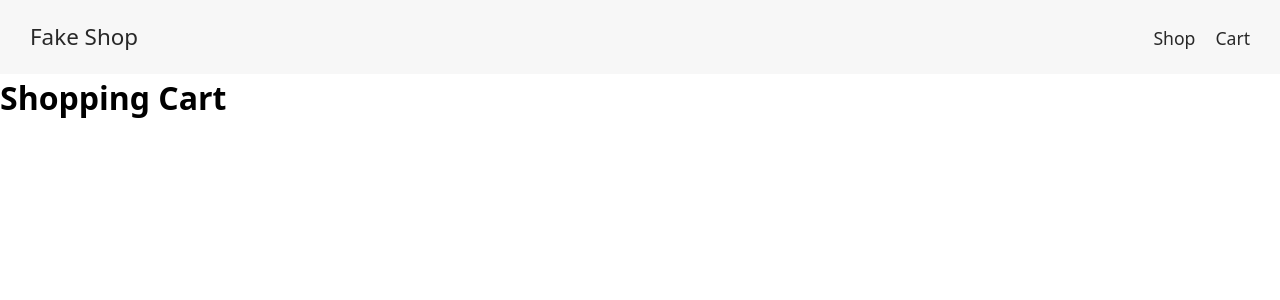
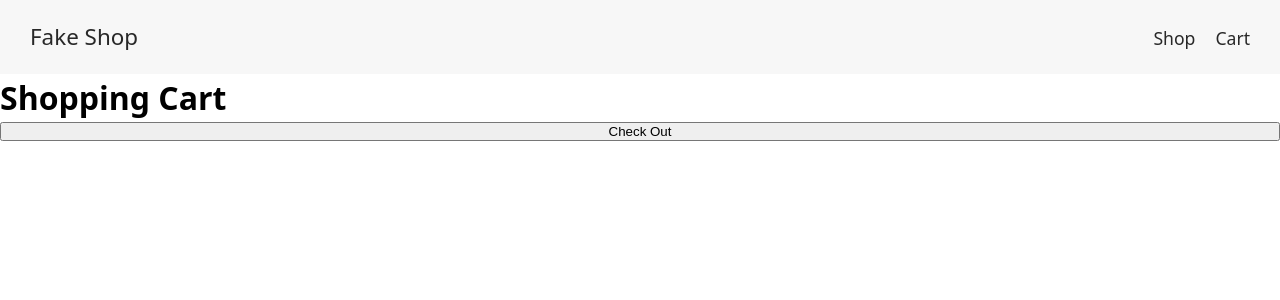
Before and after one commit to chocoisntlate/Shopping-Cart, a React (Vite) app: page /cart in a window 1280 px wide. Shown: the top 300 px of the page. Built offline with nearby package versions, Linux system fonts and the light colour scheme.

Commit message:
code is disgusting, but just get it workign first

```diff
--- a/src/components/cart.jsx
+++ b/src/components/cart.jsx
@@ -6,15 +6,40 @@ const StyledText = styled.h1`
 `
 
 export default function Cart() {
-    const { itemsList } = useOutletContext()
+    const { itemsList, incrementItem, decrementItem, removeItem } = useOutletContext()
 
     return (
         <>
             <StyledText>Shopping Cart</StyledText>
             {itemsList.map((item) => {
-                return <div>{item.name + ": " + item.count}</div>
+                return (
+                    <div>
+                        <img src={item.img}></img>
+                        <div>{item.name + ": " + item.count}</div>
+                        <CartItemBar
+                            incrementItem={incrementItem}
+                            decrementItem={decrementItem}
+                            removeItem={removeItem}
+                            itemName={item.name}
+                            productImg={item.img}
+                        />
+                    </div>
+                )
             })}
+            <button>Check Out</button>
 
         </>
     )
 }
+
+function CartItemBar({incrementItem, decrementItem, removeItem, itemName, productImg}) {
+    return (
+        <>
+            <div>
+                <button onClick={() => decrementItem(itemName, productImg)}>Decrement Item</button>
+                <button onClick={() => incrementItem(itemName, productImg)}>Increment Item</button>
+                <button onClick={() => removeItem(itemName)}>Remove Item</button>
+            </div>
+        </>
+    )
+}
--- a/src/components/home.jsx
+++ b/src/components/home.jsx
@@ -17,9 +17,10 @@ const Welcome = styled.h1`
 `
 
 class Item {
-    constructor(name, count) {
+    constructor(name, count, img) {
         this.name = name
         this.count = count
+        this.img = img
     }
 }
 
@@ -29,21 +30,44 @@ export default function Home() {
 
     const hasChildRoute = location.pathname !== "/";
 
-    const addToCart = (itemToAdd, count) => {
+    const addToCart = (itemToAdd, count, productImage) => {
         const index = itemsList.findIndex(item => item.name == itemToAdd)
 
         if (index == -1) {
-            setItemsList(prev => [...prev, new Item(itemToAdd, count)])
+            setItemsList(prev => [...prev, new Item(itemToAdd, count, productImage)])
         } else {
-            setItemsList(prev => prev.map((item, i) => i === index ? new Item(item.name, item.count + count) : item))
+            setItemsList(prev => prev.map((item, i) => i === index ? new Item(item.name, item.count + count, productImage) : item))
         }
+    }
+
+
+    const incrementItem = (itemName, productImage) => { // not the best way to store product images.
+        const index = itemsList.findIndex(item => item.name == itemName)
+
+        setItemsList(prev => prev.map((item, i) => i === index ? new Item(item.name, item.count + 1, productImage) : item))
+    }
+
+    const decrementItem = (itemName, productImage) => { // not the best way to store product images.
+        const index = itemsList.findIndex(item => item.name == itemName)
+
+        if (itemsList[index].count <= 1) {
+            removeItem(itemName)
+        } else {
+            setItemsList(prev => prev.map((item, i) => i === index ? new Item(item.name, item.count - 1, productImage) : item))
+
+        }
+
+    }
+
+    const removeItem = (itemName) => {
+        setItemsList(prev => prev.filter(item => item.name !== itemName));
     }
 
 
     return (
         <>
             <NavBar></NavBar>
-            {hasChildRoute ? (<Outlet context={{addToCart, itemsList}} />) :
+            {hasChildRoute ? (<Outlet context={{addToCart, itemsList, incrementItem, decrementItem, removeItem}} />) :
                 (
                 <Page>
                     <Welcome>Welcome to the fake store!</Welcome>
--- a/src/components/item-bar.jsx
+++ b/src/components/item-bar.jsx
@@ -41,7 +41,7 @@ const NumOfItemsInputField = styled.input`
 
 `
 
-export default function ItemBar({productTitle}) {
+export default function ItemBar({productTitle, productImage}) {
     const [productCount, setProductCount] = useState(1)
     const {addToCart} = useOutletContext()
 
@@ -72,7 +72,7 @@ export default function ItemBar({productTitle}) {
                     />
                 <NumOfItemsControlButton onClick={incrementProductCount}>+</NumOfItemsControlButton>
             </ItemsRelatedButtons>
-            <AddToCartButton onClick={() => {addToCart(productTitle, productCount)}}>Add To Cart</AddToCartButton>
+            <AddToCartButton onClick={() => {addToCart(productTitle, productCount, productImage)}}>Add To Cart</AddToCartButton>
         </Bar>
     )
 }
--- a/src/components/shop.jsx
+++ b/src/components/shop.jsx
@@ -75,7 +75,7 @@ export default function Shop() {
                             <StyledGridItem key={product.id}>
                                 <StyledImg src={product.image}></StyledImg>
                                 <StyledTitle>{product.title}</StyledTitle>
-                                <ItemBar productTitle={product.title}/>
+                                <ItemBar productTitle={product.title} productImage={product.image}/>
                             </StyledGridItem>
                         )
                     })}
```
